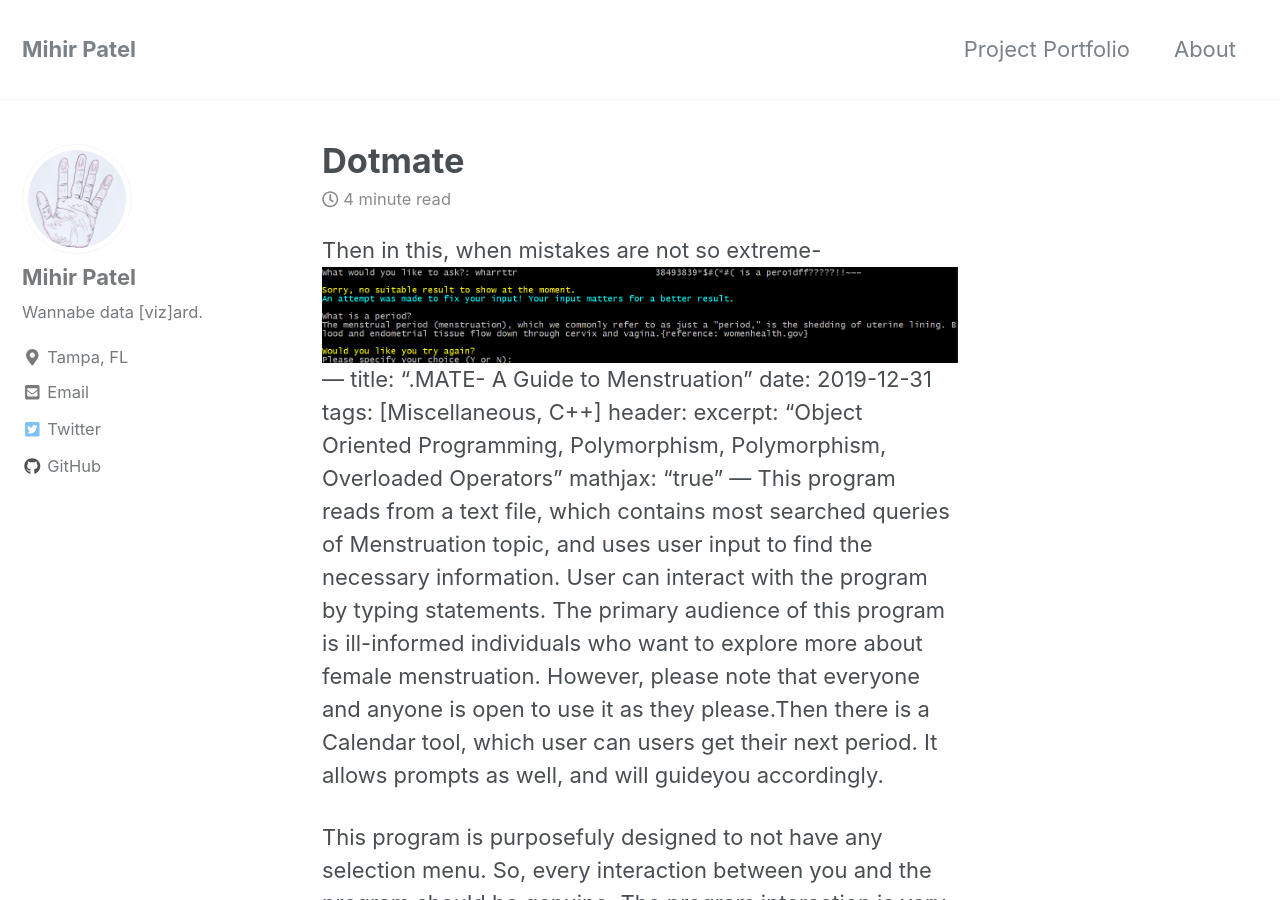
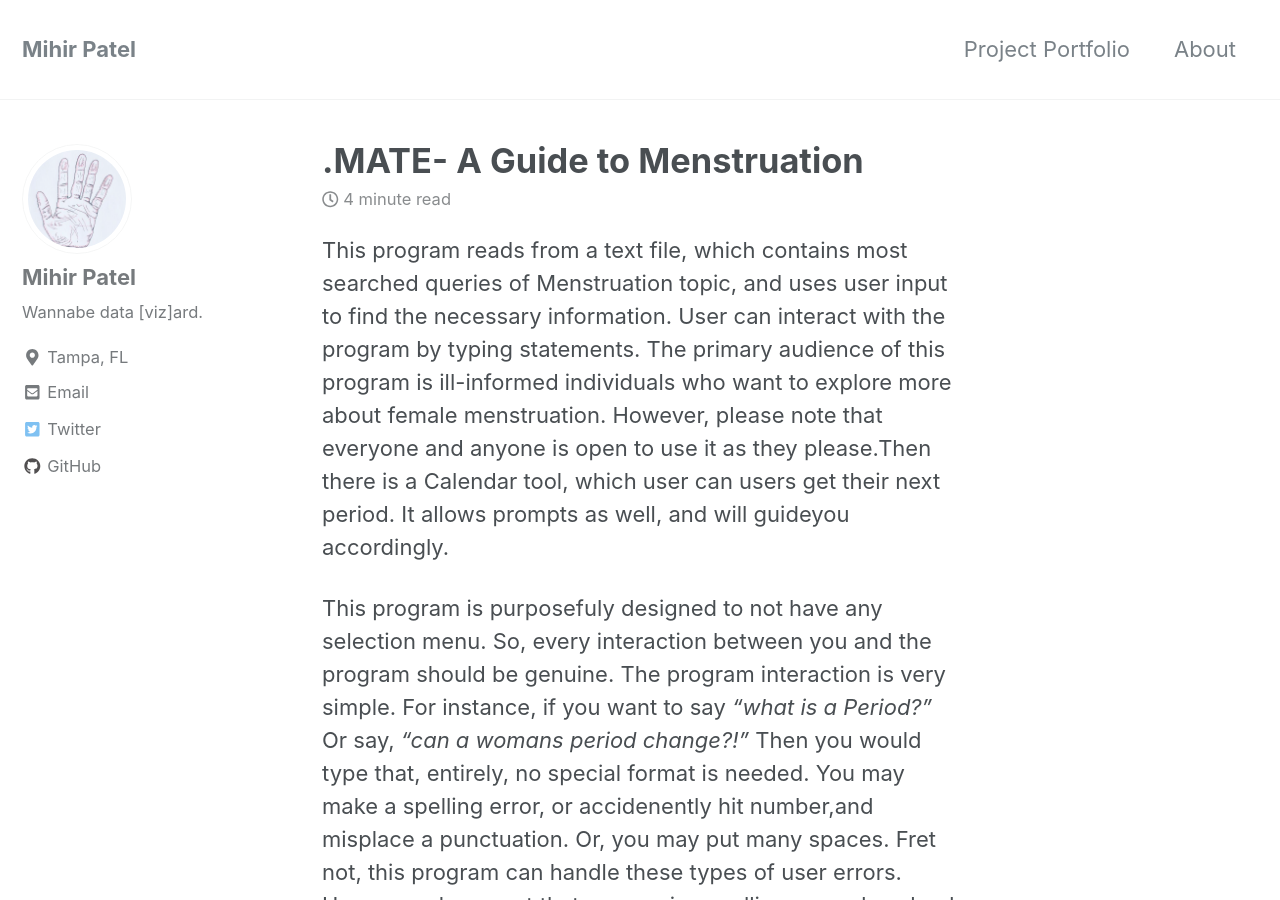
Before and after one commit to mihirp161/mihirp161.github.io, a Jekyll site: the page built from _posts/2019-12-31-dotmate.md, in a window 1280 px wide and 900 px high. Built offline with Jekyll 4.4.1, drawn with Linux system fonts in a browser that asks for light colours; nearby versions of some CDN libraries; some of the changed text lies outside the part shown.

Commit message:
Update 2019-12-31-dotmate.md

```diff
--- a/_posts/2019-12-31-dotmate.md
+++ b/_posts/2019-12-31-dotmate.md
@@ -1,6 +1,3 @@
-
-Then in this, when mistakes are not so extreme-
-<img src="{{ site.url }}{{ site.baseurl }}/images/dotmate/string_adjusted.png" alt="">
 ---
 title: ".MATE- A Guide to Menstruation"
 date: 2019-12-31
```
Also changed, not shown: other parts of _posts/2019-12-31-dotmate.md (+2 -0 lines).
